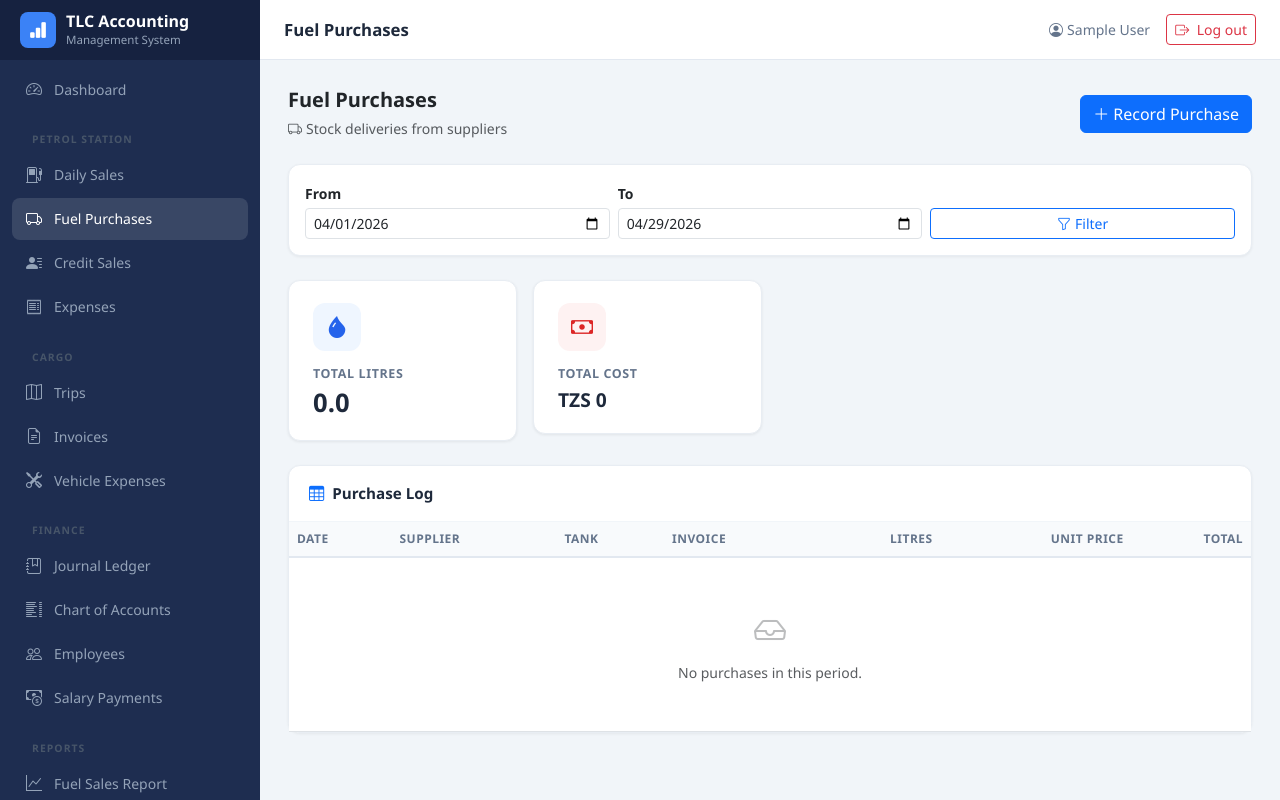
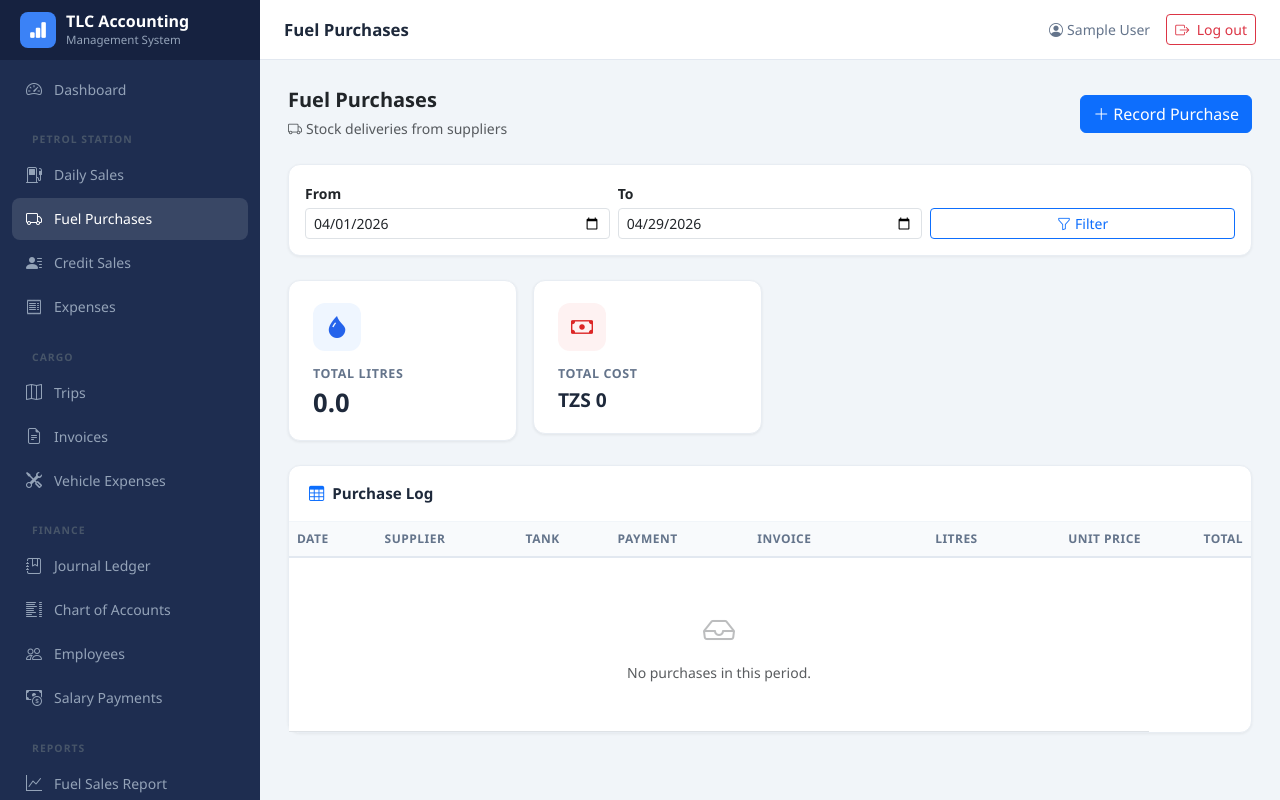
Before and after one commit to Ferlsafer/AccountingProject, a Django app: page /petrol/purchases/ in a window 1280 px wide. Run offline with Django 5.2, Linux system fonts and the light colour scheme; the visitor is signed in with stand-in values (Sample User, id 1); data comes from the database, SQL or seed files in the repository; data that the repository does not hold is empty.

Commit message:
Add payment method to FuelPurchase; add 1025 Mobile Money account
FuelPurchase now has payment_method choices: Cash (→1010), Bank Transfer
(→1020), Mobile Money (→1025), Credit/Supplier Account (→2020). post_to_ledger
credits the correct account per method. New 1025 Mobile Money account added
to chart of accounts under Current Assets.

Co-Authored-By: Claude Sonnet 4.6 <noreply@anthropic.com>

```diff
--- a/petrol/forms.py
+++ b/petrol/forms.py
@@ -22,13 +22,14 @@ class DailyFuelSaleForm(forms.ModelForm):
 class FuelPurchaseForm(forms.ModelForm):
     class Meta:
         model = FuelPurchase
-        fields = ['date', 'supplier', 'tank', 'litres', 'unit_price', 'invoice_number']
+        fields = ['date', 'supplier', 'tank', 'litres', 'unit_price', 'payment_method', 'invoice_number']
         widgets = {
             'date':           forms.DateInput(attrs=_date),
             'supplier':       forms.Select(attrs=_sel),
             'tank':           forms.Select(attrs=_sel),
             'litres':         forms.NumberInput(attrs={**_num, 'placeholder': '0.00'}),
             'unit_price':     forms.NumberInput(attrs={**_num, 'placeholder': '0.00'}),
+            'payment_method': forms.Select(attrs=_sel),
             'invoice_number': forms.TextInput(attrs={**_text, 'placeholder': 'Optional'}),
         }
 
--- a/templates/petrol/purchase_form.html
+++ b/templates/petrol/purchase_form.html
@@ -39,6 +39,7 @@
                         <span class="text-muted small fw-semibold"><i class="bi bi-calculator me-1"></i>Total Cost</span>
                         <span id="total-preview" class="fw-bold fs-5 text-danger">TZS 0</span>
                     </div>
+                    <div class="mb-3"><label class="form-label fw-semibold">Payment Method</label>{{ form.payment_method }}</div>
                     <div class="mb-4"><label class="form-label fw-semibold">Invoice Number <span class="text-muted fw-normal">(optional)</span></label>{{ form.invoice_number }}</div>
                     {% if form.errors %}<div class="alert alert-danger small">{{ form.errors }}</div>{% endif %}
                     <div class="d-flex gap-2">
--- a/templates/petrol/purchase_list.html
+++ b/templates/petrol/purchase_list.html
@@ -52,7 +52,7 @@
         <table class="table table-hover mb-0">
             <thead>
                 <tr>
-                    <th>Date</th><th>Supplier</th><th>Tank</th><th>Invoice</th>
+                    <th>Date</th><th>Supplier</th><th>Tank</th><th>Payment</th><th>Invoice</th>
                     <th class="text-end">Litres</th><th class="text-end">Unit Price</th><th class="text-end">Total</th>
                 </tr>
             </thead>
@@ -62,6 +62,13 @@
                 <td class="fw-semibold">{{ p.date|date:"d M Y" }}</td>
                 <td>{{ p.supplier }}</td>
                 <td>{{ p.tank.name }} <span class="badge bg-secondary bg-opacity-10 text-secondary">{{ p.tank.fuel_type }}</span></td>
+                <td>
+                    {% if p.payment_method == 'cash' %}<span class="badge bg-success bg-opacity-15 text-success border border-success border-opacity-25"><i class="bi bi-cash me-1"></i>Cash</span>
+                    {% elif p.payment_method == 'bank' %}<span class="badge bg-primary bg-opacity-15 text-primary border border-primary border-opacity-25"><i class="bi bi-bank me-1"></i>Bank</span>
+                    {% elif p.payment_method == 'mobile' %}<span class="badge bg-warning bg-opacity-15 text-warning border border-warning border-opacity-25"><i class="bi bi-phone me-1"></i>Mobile</span>
+                    {% elif p.payment_method == 'credit' %}<span class="badge bg-danger bg-opacity-15 text-danger border border-danger border-opacity-25"><i class="bi bi-clock-history me-1"></i>Credit</span>
+                    {% endif %}
+                </td>
                 <td class="text-muted small">{{ p.invoice_number|default:"—" }}</td>
                 <td class="text-end">{{ p.litres|floatformat:2 }}</td>
                 <td class="text-end text-muted">{% currency p.unit_price %}</td>
@@ -77,7 +84,7 @@
             {% if purchases %}
             <tfoot class="table-light">
                 <tr class="fw-bold">
-                    <td colspan="4">Totals</td>
+                    <td colspan="5">Totals</td>
                     <td class="text-end">{{ totals.litres|floatformat:2 }}</td>
                     <td></td>
                     <td class="text-end">{% currency totals.amount %}</td>
```
Also changed, not shown: petrol/models.py (+21 -6 lines), core/migrations/0003_add_mobile_money_account.py (added), petrol/migrations/0003_add_payment_method_to_fuelpurchase.py (added).
